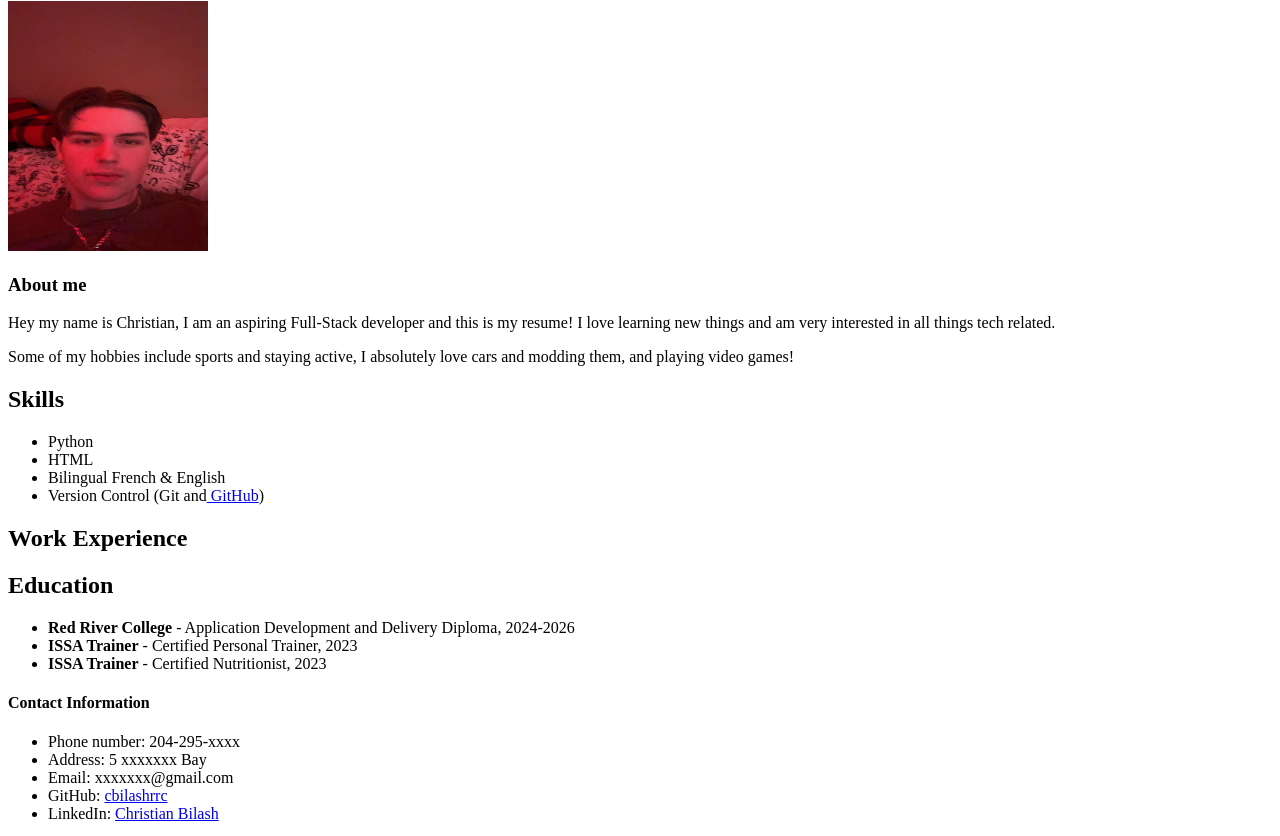
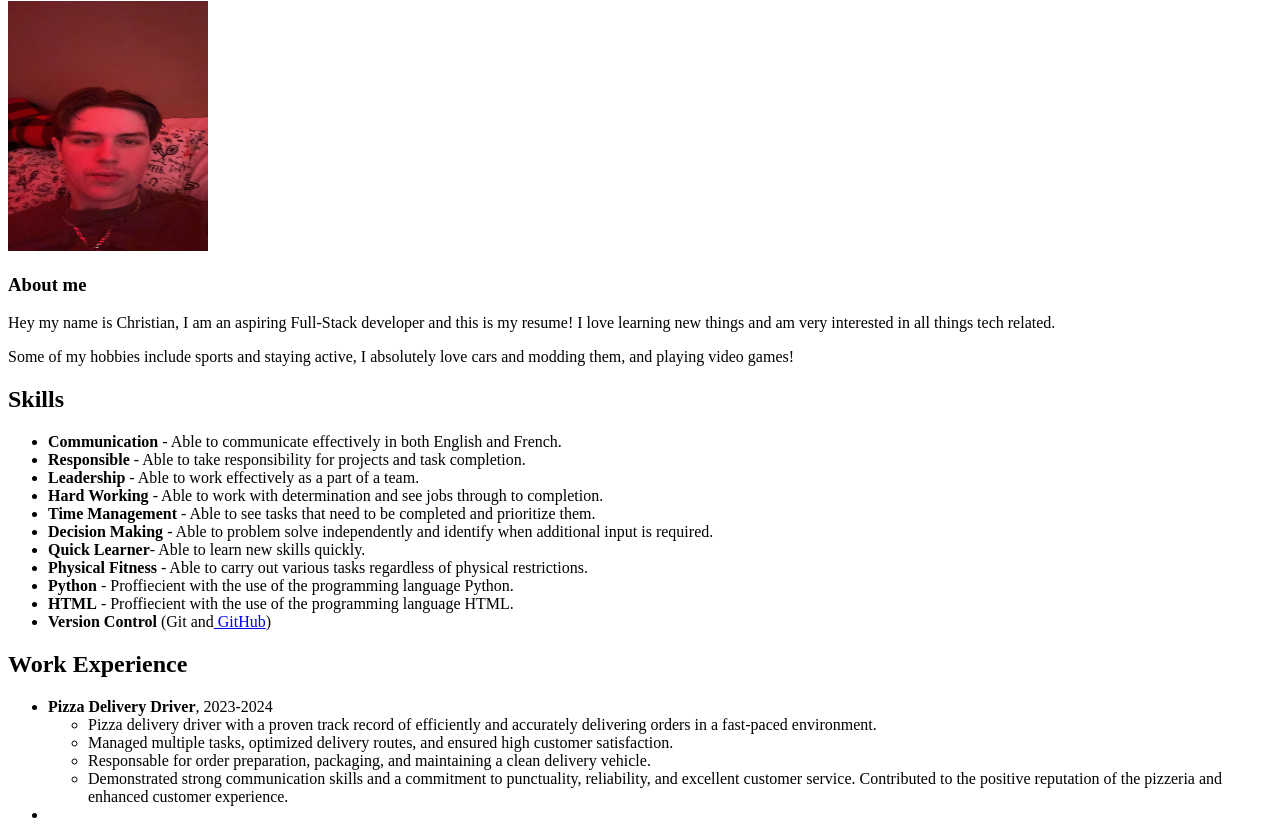
Before and after one commit to cbilashrrc/MOD_01_Resume, a plain HTML site: page index.html in a window 1280 px wide. Shown: the part 79-915 px from the top of the page. Drawn offline with Linux system fonts and the light colour scheme.

Commit message:
Filled in fully the skills portion, Started filling in the Work Experience Portion, Did more of the Education portion, Added a copyright at the footer.

```diff
--- a/index.html
+++ b/index.html
@@ -22,14 +22,30 @@
         <main>
             <h2>Skills</h2>
             <ul>
-                <li>Python</li>
-                <li>HTML</li>
-                <li>Bilingual French & English</li>
-                <li>Version Control (Git and<a href="https://github.com/cbilashrrc"> GitHub</a>)</li>
+                <li><b>Communication</b> - Able to communicate effectively in both English and French.</li>
+                <li><b>Responsible</b> - Able to take responsibility for projects and task completion.</li>
+                <li><b>Leadership</b> - Able to work effectively as a part of a team.</li>
+                <li><b>Hard Working</b> - Able to work with determination and see jobs through to completion.</li>
+                <li><b>Time Management</b> - Able to see tasks that need to be completed and prioritize them.</li>
+                <li><b>Decision Making</b> - Able to problem solve independently and identify when additional input is required.</li>
+                <li><b>Quick Learner</b>- Able to learn new skills quickly.</li>
+                <li><b>Physical Fitness</b> - Able to carry out various tasks regardless of physical restrictions.</li>
+                <li><b>Python</b> - Proffiecient with the use of the programming language Python.</li>
+                <li><b>HTML</b> - Proffiecient with the use of the programming language HTML.</li>
+                <li><b>Version Control</b> (Git and<a href="https://github.com/cbilashrrc"> GitHub</a>)</li>
             </ul>
             <h2>Work Experience</h2>
             <ul>
-
+                <li><b>Pizza Delivery Driver</b>, 2023-2024
+                    <ul>
+                        <li> Pizza delivery driver with a proven track record of efficiently and accurately delivering orders in a fast-paced environment.</li>
+                         <li> Managed multiple tasks, optimized delivery routes, and ensured high customer satisfaction. </li>
+                         <li> Responsable for order preparation, packaging, and maintaining a clean delivery vehicle. </li>
+                         <li>Demonstrated strong communication skills and a commitment to punctuality, reliability, and excellent customer service.
+                            Contributed to the positive reputation of the pizzeria and enhanced customer experience. </li>
+                    </ul>
+                </li>
+                <li><b></b></li>
             </ul>
 
             <h2>Education</h2>
@@ -48,6 +64,8 @@
                 <li>GitHub: <a href="https://github.com/cbilashrrc"> cbilashrrc</a></li>
                 <li>LinkedIn: <a href="https://www.linkedin.com/in/christian-bilash-8631b9262/"> Christian Bilash</a></li>
             </ul>
+            <p>&#169; 2024 Christian's Resume, All rights reserved.</p>
             <a href="#top"> Back to Top</a>
+
         </footer>
     </body>
```
